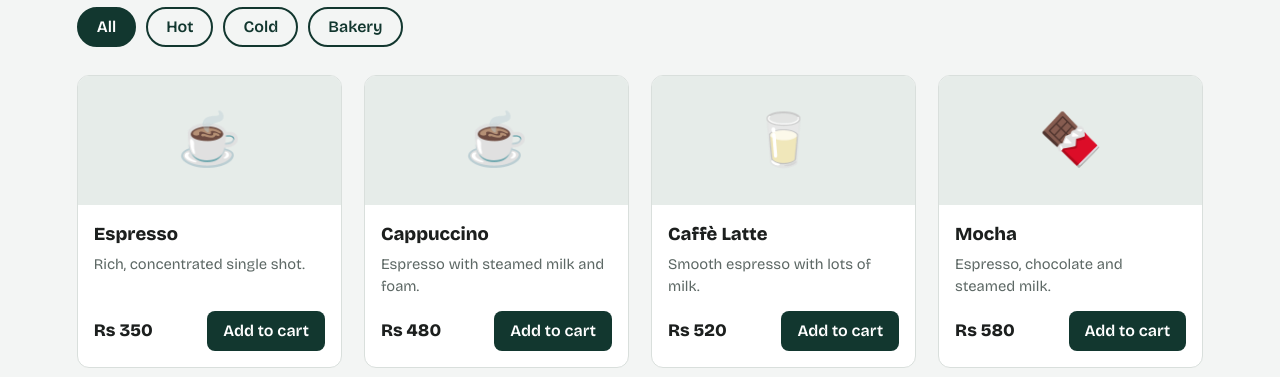
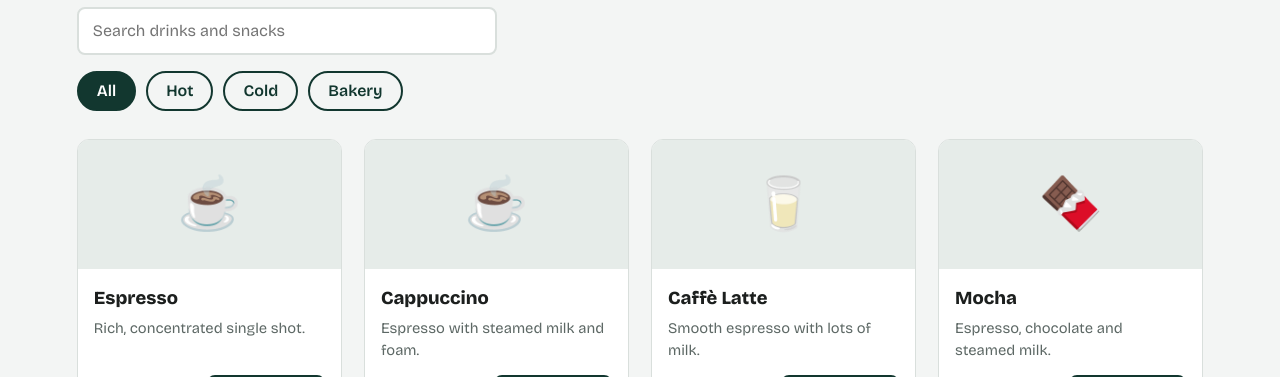
Before and after one commit to AfzaMehakAnsari/Coffee-Shop, a plain HTML site: page index.html in a window 1280 px wide. Shown: the part 723-1100 px from the top of the page. Drawn offline with nearby package versions, Linux system fonts and the light colour scheme.

Commit message:
add Search feature to menu

```diff
--- a/index.html
+++ b/index.html
@@ -25,6 +25,7 @@
 
     <section id="menu" class="menu">
       <h2>Menu</h2>
+      <input type="search" id="search" class="search" placeholder="Search drinks and snacks" aria-label="Search the menu">
       <div class="filters" id="filters"></div>
       <div class="grid" id="menuGrid"></div>
     </section>
--- a/script.js
+++ b/script.js
@@ -13,6 +13,7 @@ const menu = [
 
 const categories = ["All", "Hot", "Cold", "Bakery"];
 let activeCat = "All";
+let searchTerm = "";
 let cart = {}; // { itemId: quantity }
 
 const $ = (id) => document.getElementById(id);
@@ -25,7 +26,15 @@ function renderFilters() {
 }
 
 function renderMenu() {
-  const items = menu.filter((m) => activeCat === "All" || m.cat === activeCat);
+  const items = menu.filter(
+    (m) =>
+      (activeCat === "All" || m.cat === activeCat) &&
+      (m.name + " " + m.desc).toLowerCase().includes(searchTerm)
+  );
+  if (!items.length) {
+    $("menuGrid").innerHTML = `<p class="no-results">No items match “${searchTerm}”. Try a different word or category.</p>`;
+    return;
+  }
   $("menuGrid").innerHTML = items
     .map(
       (m) => `
@@ -96,6 +105,11 @@ $("filters").addEventListener("click", (e) => {
   renderMenu();
 });
 
+$("search").addEventListener("input", (e) => {
+  searchTerm = e.target.value.trim().toLowerCase();
+  renderMenu();
+});
+
 $("menuGrid").addEventListener("click", (e) => {
   const id = e.target.dataset.add;
   if (!id) return;
--- a/style.css
+++ b/style.css
@@ -57,6 +57,13 @@ button { font: inherit; cursor: pointer; }
 /* Menu */
 .menu { padding: 60px 6vw; }
 .menu h2 { font-size: 2rem; margin-bottom: 18px; }
+.search {
+  width: 100%; max-width: 420px; display: block; margin-bottom: 16px;
+  padding: 10px 14px; font: inherit;
+  border: 2px solid var(--line); border-radius: 8px; background: #fff;
+}
+.search:focus { border-color: var(--green); outline: none; }
+.no-results { grid-column: 1 / -1; color: var(--muted); padding: 24px 0; }
 .filters { display: flex; flex-wrap: wrap; gap: 10px; margin-bottom: 28px; }
 .filters button {
   background: transparent; border: 2px solid var(--green); color: var(--green);
```
